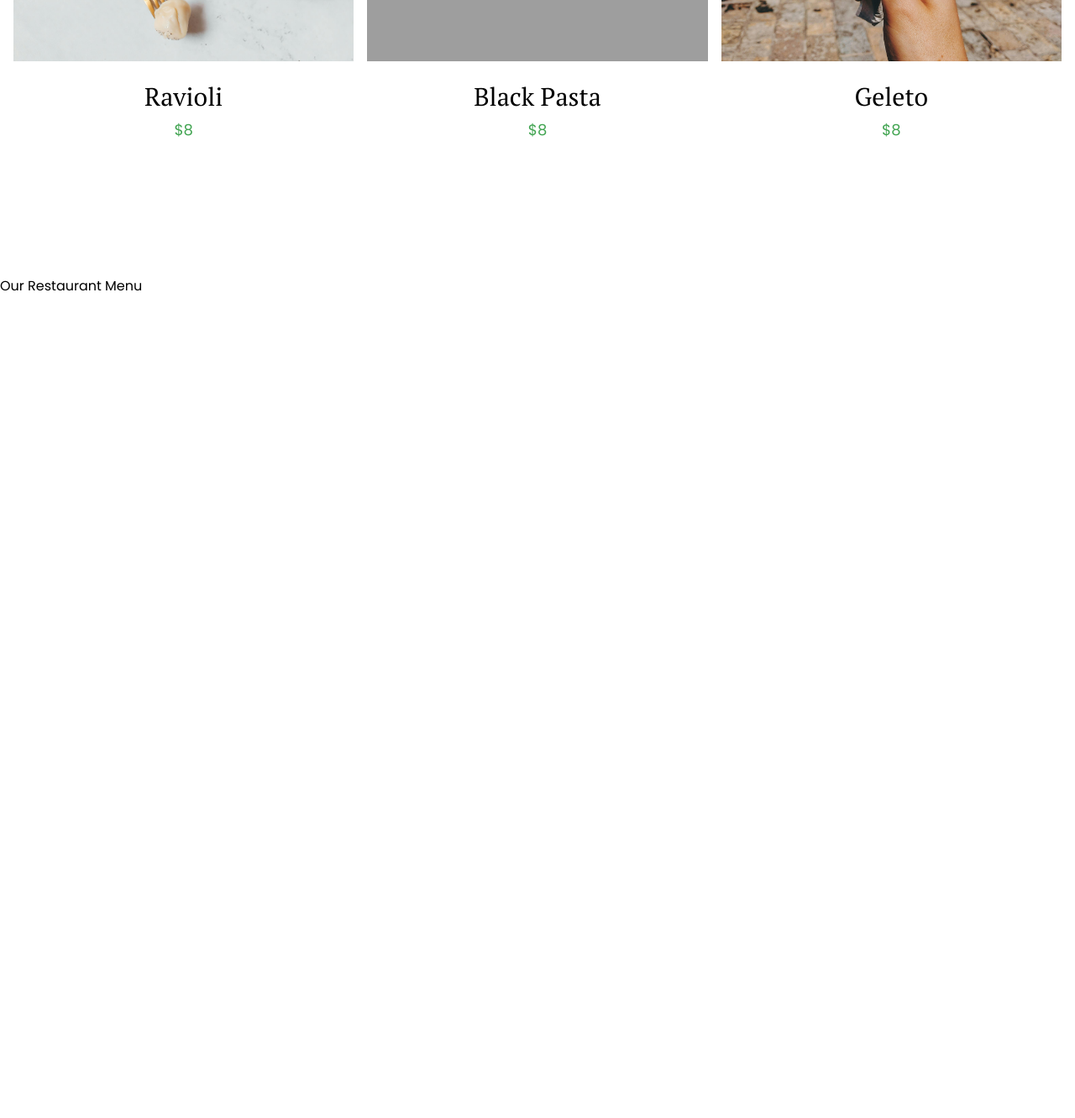
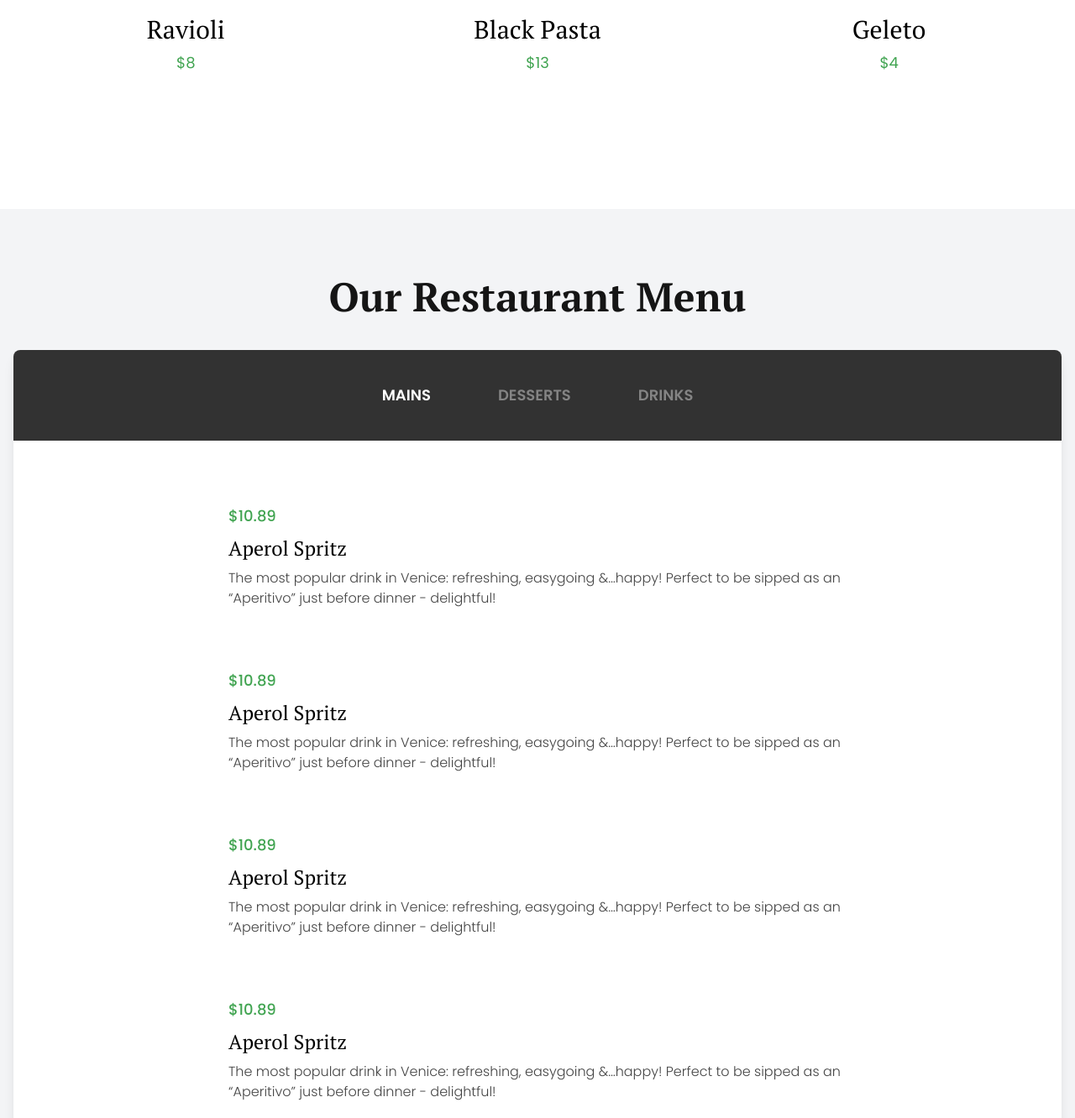
Before and after one commit to minardigitalofficial-cyber/chutneys-indian-takeway-, a plain HTML site: page index.html in a window 1280 px wide. Shown: the part 2040-3372 px from the top of the page at 84% size. Before the commit the page ends 2393 px from the top, so only its background shows below. Drawn offline with nearby package versions, Linux system fonts and the light colour scheme; grey boxes are pictures that could not be loaded.

Commit message:
adding menu section

```diff
--- a/index.html
+++ b/index.html
@@ -389,50 +389,74 @@
         </p>
 
         <div
-          class="grid grid-cols-1 sm:grid-cols-2 md:grid-cols-3 gap-4 items-center py-10 md:py-20"
+          class="grid grid-cols-1 sm:grid-cols-2 md:grid-cols-3 gap-6 lg:gap-10 items-center py-10 md:py-20 px-4"
         >
-          <div class="">
+          <div class="relative group">
+            <div
+              class="relative before:absolute before:h-full before:w-full before:top-0 before:left-0 before:bg-[linear-gradient(rgba(21,21,21,0)_38.12%,_rgba(21,21,21,0.365)_100%)] before:z-[2] before:opacity-0 group-hover:before:opacity-100 before:duration-300"
+            >
               <img
-              class="w-full h-[350px] lg:h-[480px] object-cover"
+                class="w-full h-[280px] sm:h-[350px] lg:h-[400px] object-cover"
                 src="./assets/img/ravioli.jpg"
                 alt=""
               />
+            </div>
             <h3
               style="font-family: 'PT Serif', 'Times New Roman', Times, serif"
-              class="text-3xl text-center pt-6 hover:text-[#41A451] cursor-pointer duration-300"
+              class="text-2xl md:text-3xl text-center pt-6 hover:text-[#41A451] cursor-pointer duration-300"
             >
               Ravioli
             </h3>
             <p class="text-[#41A451] text-lg text-center pt-2">$8</p>
+            <a
+              href="#"
+              class="absolute bottom-[180px] left-1/2 -translate-y-full opacity-0 group-hover:opacity-100 group-hover:translate-y-0 -translate-x-1/2 duration-300 bg-[#41A451] text-white px-6 py-2 font-semibold cursor-pointer z-[3] hover:bg-[#444141] text-sm sm:text-base"
+              >ORDER NOW</a
+            >
           </div>
-          <div class="">
+          <div class="relative group">
+            <div
+              class="relative before:absolute before:h-full before:w-full before:top-0 before:left-0 before:bg-[linear-gradient(rgba(21,21,21,0)_38.12%,_rgba(21,21,21,0.365)_100%)] before:z-[2] before:opacity-0 group-hover:before:opacity-100 before:duration-300"
+            >
               <img
-              class="w-full h-[350px] lg:h-[480px] object-cover"
+                class="w-full h-[280px] sm:h-[350px] lg:h-[400px] object-cover"
                 src="./assets/img/pasta.jpg"
                 alt=""
               />
+            </div>
             <h3
               style="font-family: 'PT Serif', 'Times New Roman', Times, serif"
-              class="text-3xl text-center pt-6 hover:text-[#41A451] cursor-pointer duration-300"
+              class="text-2xl md:text-3xl text-center pt-6 hover:text-[#41A451] cursor-pointer duration-300"
             >
               Black Pasta
             </h3>
-            <p class="text-[#41A451] text-lg text-center pt-2">$8</p>
+            <p class="text-[#41A451] text-lg text-center pt-2">$13</p>
+            <a
+              href="#"
+              class="absolute bottom-[180px] left-1/2 -translate-y-full opacity-0 group-hover:opacity-100 group-hover:translate-y-0 -translate-x-1/2 duration-300 bg-[#41A451] text-white px-6 py-2 font-semibold cursor-pointer z-[3] hover:bg-[#444141] text-sm sm:text-base"
+              >ORDER NOW</a
+            >
           </div>
-          <div class="relative">
+          <div class="relative group">
+            <div
+              class="relative before:absolute before:h-full before:w-full before:top-0 before:left-0 before:bg-[linear-gradient(rgba(21,21,21,0)_38.12%,_rgba(21,21,21,0.365)_100%)] before:z-[2] before:opacity-0 group-hover:before:opacity-100 before:duration-300"
+            >
               <img
-              class="w-full h-[350px] lg:h-[480px] object-cover"
+                class="w-full h-[280px] sm:h-[350px] lg:h-[400px] object-cover relative z-[1]"
                 src="./assets/img/geleto.jpg"
                 alt=""
               />
+            </div>
             <h3
               style="font-family: 'PT Serif', 'Times New Roman', Times, serif"
-              class="text-3xl text-center pt-6 hover:text-[#41A451] cursor-pointer duration-300"
+              class="text-2xl md:text-3xl text-center pt-6 hover:text-[#41A451] cursor-pointer duration-300"
             >
               Geleto
             </h3>
-            <p class="text-[#41A451] text-lg text-center pt-2">$8</p>
-            <a class="absolute bottom-[200px] left-1/2 -translate-x-1/2 bg-[#41A451] text-white px-6 py-2"
+            <p class="text-[#41A451] text-lg text-center pt-2">$4</p>
+            <a
+              href="#"
+              class="absolute bottom-[180px] left-1/2 -translate-y-full opacity-0 group-hover:opacity-100 group-hover:translate-y-0 -translate-x-1/2 duration-300 bg-[#41A451] text-white px-6 py-2 font-semibold cursor-pointer z-[3] hover:bg-[#444141] text-sm sm:text-base"
               >ORDER NOW</a
             >
           </div>
@@ -441,8 +465,97 @@
     </section>
 
     <!-- Menu Section  -->
-    <section>
-      <h2>Our Restaurant Menu</h2>
+    <section class="py-15 md:py-20 p-4 bg-gray-100">
+      <div class="max-w-7xl mx-auto">
+        <h2
+          class="text-2xl md:text-5xl text-center font-bold text-[#151515]"
+          style="font-family: 'PT Serif', 'Times New Roman', Times, serif"
+        >
+          Our Restaurant Menu
+        </h2>
+
+        <div class="my-10 rounded-lg overflow-hidden bg-white shadow-lg">
+          <div class="bg-[#323232] text-[rgba(255,255,255,0.4)] p-4 md:py-10">
+            <ul
+              class="flex flex-col md:flex-row justify-center items-center gap-2 md:gap-20 uppercase"
+            >
+              <li
+                class="md:text-lg font-semibold cursor-pointer text-white hover:text-white duration-300"
+              >
+                Mains
+              </li>
+              <li
+                class="md:text-lg font-semibold cursor-pointer hover:text-white duration-300"
+              >
+                Desserts
+              </li>
+              <li
+                class="md:text-lg font-semibold cursor-pointer hover:text-white duration-300"
+              >
+                Drinks
+              </li>
+            </ul>
+          </div>
+          <div class="flex flex-col items-center py-15 space-y-10">
+            <div class="max-w-3xl space-y-2 p-4">
+              <p class="text-lg font-medium text-[#41A451]">$10.89</p>
+              <h4
+                class="text-2xl"
+                style="font-family: 'PT Serif', 'Times New Roman', Times, serif"
+              >
+                Aperol Spritz
+              </h4>
+              <p class="text-[rgba(21,21,21,0.8)] font-light">
+                The most popular drink in Venice: refreshing, easygoing &…happy!
+                Perfect to be sipped as an “Aperitivo” just before dinner -
+                delightful!
+              </p>
+            </div>
+            <div class="max-w-3xl space-y-2 p-4">
+              <p class="text-lg font-medium text-[#41A451]">$10.89</p>
+              <h4
+                class="text-2xl"
+                style="font-family: 'PT Serif', 'Times New Roman', Times, serif"
+              >
+                Aperol Spritz
+              </h4>
+              <p class="text-[rgba(21,21,21,0.8)] font-light">
+                The most popular drink in Venice: refreshing, easygoing &…happy!
+                Perfect to be sipped as an “Aperitivo” just before dinner -
+                delightful!
+              </p>
+            </div>
+            <div class="max-w-3xl space-y-2 p-4">
+              <p class="text-lg font-medium text-[#41A451]">$10.89</p>
+              <h4
+                class="text-2xl"
+                style="font-family: 'PT Serif', 'Times New Roman', Times, serif"
+              >
+                Aperol Spritz
+              </h4>
+              <p class="text-[rgba(21,21,21,0.8)] font-light">
+                The most popular drink in Venice: refreshing, easygoing &…happy!
+                Perfect to be sipped as an “Aperitivo” just before dinner -
+                delightful!
+              </p>
+            </div>
+            <div class="max-w-3xl space-y-2 p-4">
+              <p class="text-lg font-medium text-[#41A451]">$10.89</p>
+              <h4
+                class="text-2xl"
+                style="font-family: 'PT Serif', 'Times New Roman', Times, serif"
+              >
+                Aperol Spritz
+              </h4>
+              <p class="text-[rgba(21,21,21,0.8)] font-light">
+                The most popular drink in Venice: refreshing, easygoing &…happy!
+                Perfect to be sipped as an “Aperitivo” just before dinner -
+                delightful!
+              </p>
+            </div>
+          </div>
+        </div>
+      </div>
     </section>
 
     <script>
```
Lines whose indentation alone changed are shown as unchanged.
